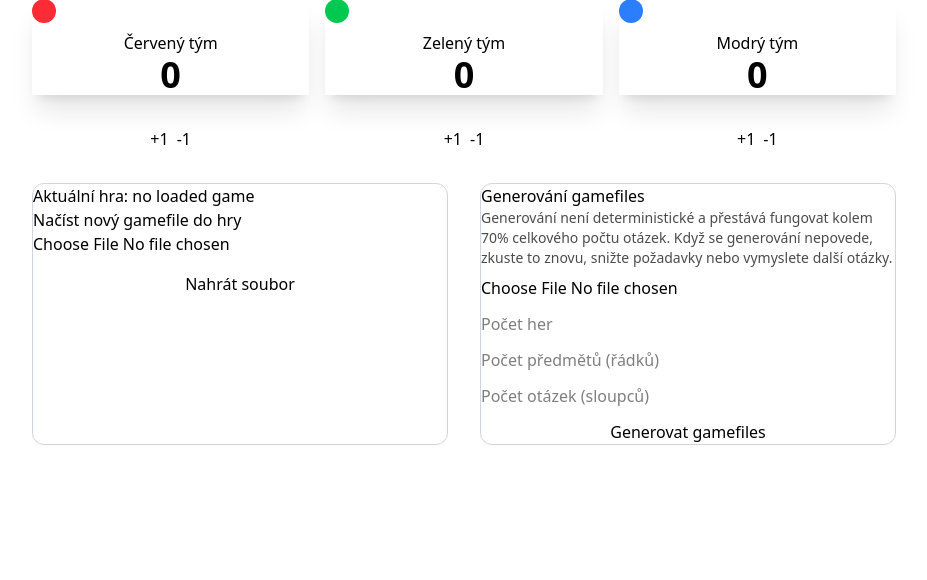
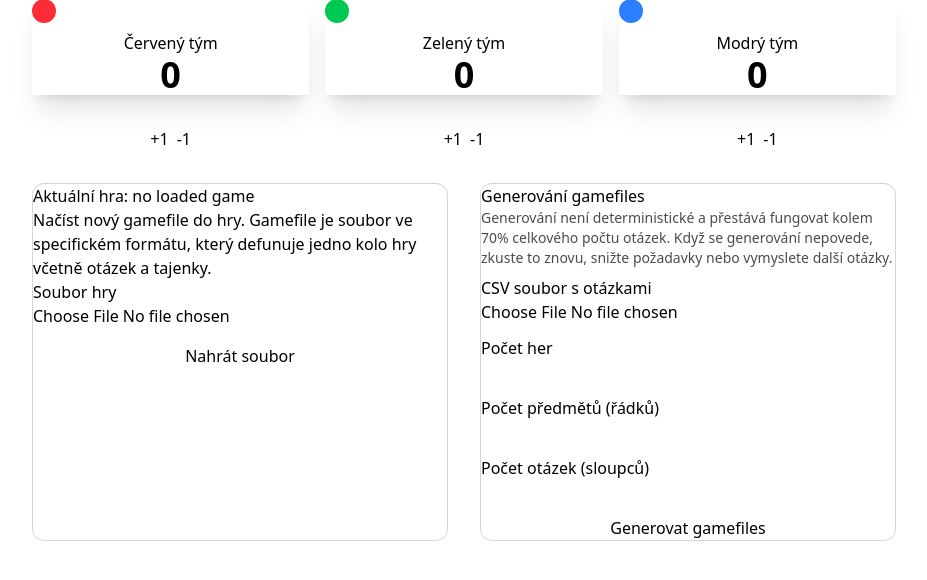
Before and after one commit to Smidra/vedomostni-turnaj, a Flask app: page /admin_dashboard in a window 1280 px wide. Shown: the part 181-761 px from the top of the page, without its empty margins (176-1103 px from the left). Run offline with Flask 3, Linux system fonts and the light colour scheme; some libraries are stand-ins or nearby versions.

Commit message:
Facelift 2025 v2

```diff
--- a/templates/administrace.html
+++ b/templates/administrace.html
@@ -78,12 +78,17 @@
     <div class="card rounded-xl overflow-hidden border border-gray-300">
         <div class="card-body">
             <h2 class="card-title">Aktuální hra: {{ loaded_game }}</h2>
-            <p>Načíst nový gamefile do hry</p>
+            <p>Načíst nový gamefile do hry. Gamefile je soubor ve specifickém formátu, který defunuje jedno kolo hry včetně otázek a tajenky.</p>
 
             <form action="/admin_dashboard/load_gamefile" method="post" enctype="multipart/form-data"
                   class="form-control w-full">
                 <div class="flex flex-col gap-4">
-                    <input type="file" name="file" class="file-input file-input-bordered w-full"/>
+                    <div class="form-control">
+                        <label class="label">
+                            <span class="label-text">Soubor hry</span>
+                        </label>
+                        <input type="file" name="file" class="file-input file-input-bordered w-full"/>
+                    </div>
                     <button type="submit" class="btn btn-primary">Nahrát soubor</button>
                 </div>
             </form>
@@ -99,14 +104,38 @@
 
             <form action="/admin_dashboard/load_questionslist" method="post" enctype="multipart/form-data"
                   class="form-control w-full">
+
                 <div class="flex flex-col gap-3 mt-2">
-                    <input type="file" name="file" class="file-input file-input-bordered w-full"/>
-                    <input type="text" placeholder="Počet her" name="NUMBER_OF_GAMEFILES"
-                           class="input input-bordered w-full"/>
-                    <input type="text" placeholder="Počet předmětů (řádků)" name="NUMBER_OF_SUBJECTS_IN_GAMEFILE"
-                           class="input input-bordered w-full"/>
-                    <input type="text" placeholder="Počet otázek (sloupců)" name="NUMBER_OF_QUESTIONS_PER_SUBJECT"
-                           class="input input-bordered w-full"/>
+                    <div class="form-control">
+                        <label class="label">
+                            <span class="label-text">CSV soubor s otázkami</span>
+                        </label>
+                        <input type="file" name="file" class="file-input file-input-bordered w-full"/>
+                    </div>
+
+                    <div class="form-control">
+                        <label class="label">
+                            <span class="label-text">Počet her</span>
+                        </label>
+                        <input type="text" name="NUMBER_OF_GAMEFILES"
+                               class="input input-bordered w-full"/>
+                    </div>
+
+                    <div class="form-control">
+                        <label class="label">
+                            <span class="label-text">Počet předmětů (řádků)</span>
+                        </label>
+                        <input type="text" name="NUMBER_OF_SUBJECTS_IN_GAMEFILE"
+                               class="input input-bordered w-full"/>
+                    </div>
+
+                    <div class="form-control">
+                        <label class="label">
+                            <span class="label-text">Počet otázek (sloupců)</span>
+                        </label>
+                        <input type="text" name="NUMBER_OF_QUESTIONS_PER_SUBJECT"
+                               class="input input-bordered w-full"/>
+                    </div>
 
                     <button id="submitBtn" onclick="handleFormSubmit(event)" type="submit" class="btn btn-primary">
                         <span id="buttonText">Generovat gamefiles</span>
@@ -119,6 +148,7 @@
             <dialog id="outputModal" class="modal">
                 <div class="modal-box">
                     <h3 class="font-bold text-lg">Výstup generování</h3>
+
                     <pre id="modalOutput" class="bg-base-200 p-4 mt-4 rounded-lg text-sm overflow-auto max-h-96"></pre>
 
                     <div id="downloadSection" class="mt-4 hidden">
@@ -128,21 +158,21 @@
                                 <path stroke-linecap="round" stroke-linejoin="round" stroke-width="2"
                                       d="M9 12l2 2 4-4m6 2a9 9 0 11-18 0 9 9 0 0118 0z"/>
                             </svg>
-                            <span>Soubory byly úspěšně vygenerovány!</span>
+                            <span>Gamefiles byly úspěšně vygenerovány!</span>
                         </div>
-                        <a id="downloadLink" href="#" class="btn btn-success w-full mt-2">
+                        <a id="downloadLink" href="#" class="btn btn-outline w-full mt-2">
                             <svg xmlns="http://www.w3.org/2000/svg" class="h-6 w-6 mr-2" fill="none" viewBox="0 0 24 24"
                                  stroke="currentColor">
                                 <path stroke-linecap="round" stroke-linejoin="round" stroke-width="2"
                                       d="M4 16v1a3 3 0 003 3h10a3 3 0 003-3v-1m-4-4l-4 4m0 0l-4-4m4 4V4"/>
                             </svg>
-                            Stáhnout vygenerované soubory
+                            Stáhnout vygenerovaný soubor
                         </a>
                     </div>
 
                     <div class="modal-action">
                         <form method="dialog">
-                            <button class="btn">Zavřít</button>
+                            <button class="btn w-full mt-2">Zavřít</button>
                         </form>
                     </div>
                 </div>
@@ -192,11 +222,11 @@
                     // Update alert style and message based on status
                     if (data.status === "success") {
                         alertElement.className = "alert alert-success";
-                        alertMessage.textContent = "Soubory byly úspěšně vygenerovány!";
+                        alertMessage.textContent = "Gamefiles byly úspěšně vygenerovány!";
                     } else if (data.status === "partial") {
                         alertElement.className = "alert alert-warning";
-                        alertMessage.textContent = `Částečný úspěch: Vygenerováno ${data.num_files} souborů s chybami.`;
-                        modalOutput.textContent += "\n\nWarning: Generation encountered errors but some files were created.";
+                        alertMessage.textContent = `Částečný úspěch: Vygenerováno ${data.num_files} gamefiles.`;
+                        // modalOutput.textContent += "\n\nWarning: Generation encountered errors but some files were created.";
                     }
                 } else {
                     downloadSection.classList.add("hidden");
```
Also changed, not shown: gamefileGenerator/createGamefiles.py (+22 -9 lines).
